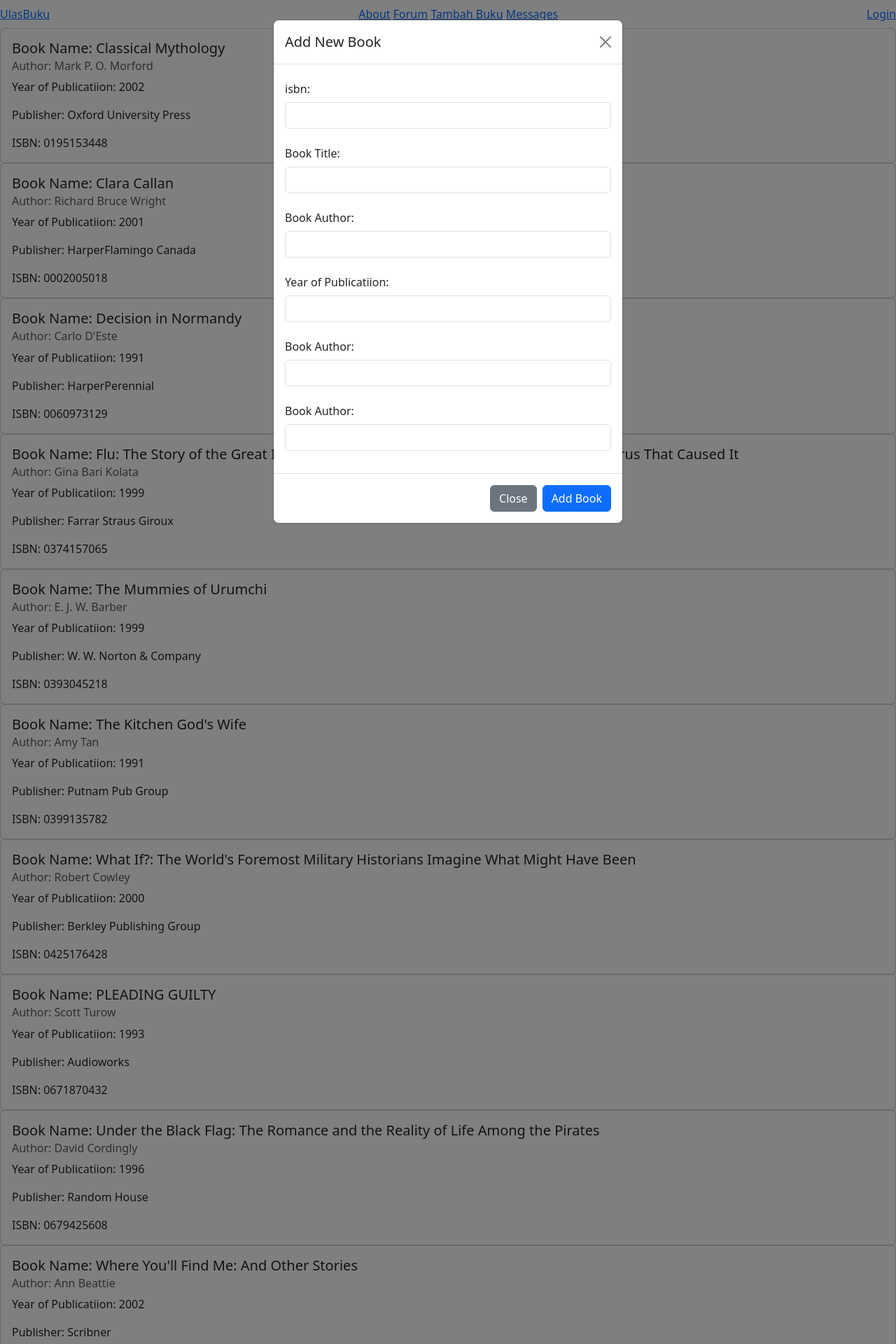
After one commit to kelompok-e10/UlasBuku, a Django app: page /api/books/show_main_add_book/ in a window 1280 px wide, after a click on "Add New Book". The commit adds this page. Shown: the top 1920 px of the page at 70% size. Run offline with Django 4.2, Linux system fonts and the light colour scheme; the visitor is signed in with stand-in values (Sample User, id 1); data comes from the database, SQL or seed files in the repository; some libraries are stand-ins or nearby versions; some web fonts are replaced.

Commit message:
book api, add book

```diff
--- /dev/null
+++ b/book/templates/book/add_book.html
@@ -0,0 +1,122 @@
+{% extends 'base.html' %} {% block content %}
+<!-- Navbar start -->
+<nav class="navbar">
+  <!-- Navbar logo -->
+  <a href="/" class="navbar-logo"> Ulas<span>Buku</span></a>
+
+  <!-- Middle Part -->
+  <div class="navbar-middle">
+    <a href="#about">About</a>
+    <a href="#forum">Forum</a>
+    <a href="#{% url 'book:show_main_add_book' %}">Tambah Buku</a>
+    <a href="#SendMessage">Messages</a>
+  </div>
+
+  <!-- Right Part -->
+  <div class="navbar-right">
+    <a href="#Login">Login</a>
+  </div>
+</nav>
+<!-- Navbar end -->
+
+
+
+<!-- cards -->
+<div id="book_cards"></div>
+
+<!-- modal for book -->
+<div class="modal fade" id="exampleModal" tabindex="-1" aria-labelledby="exampleModalLabel" aria-hidden="true">
+    <div class="modal-dialog">
+        <div class="modal-content">
+            <div class="modal-header">
+                <h1 class="modal-title fs-5" id="exampleModalLabel">Add New Book</h1>
+                <button type="button" class="btn-close" data-bs-dismiss="modal" aria-label="Close"></button>
+            </div>
+            <div class="modal-body">
+                <form id="form" onsubmit="return false;">
+                    {% csrf_token %}
+                    <!-- <div class="mb-3">
+                        <label for="isbn" class="col-form-label">isbn:</label>
+                        <input type="text" class="form-control" id="isbn" name="isbn"></input>
+                    </div>
+                    <div class="mb-3">
+                        <label for="amount" class="col-form-label">Amount:</label>
+                        <input type="number" class="form-control" id="amount" name="amount"></input>
+                    </div>
+                    <div class="mb-3">
+                        <label for="description" class="col-form-label">Description:</label>
+                        <textarea class="form-control" id="description" name="description"></textarea>
+                    </div> -->
+                    <div class="mb-3">
+                        <label for="isbn" class="col-form-label">isbn:</label>
+                        <input type="text" class="form-control" id="isbn" name="isbn"></input>
+                    </div>
+                    <div class="mb-3">
+                        <label for="book_title" class="col-form-label">Book Title:</label>
+                        <input type="text" class="form-control" id="book_title" name="book_title"></input>
+                    </div>
+                    <div class="mb-3">
+                        <label for="book_author" class="col-form-label">Book Author:</label>
+                        <input type="text" class="form-control" id="book_author" name="book_author"></input>
+                    </div>
+                    <div class="mb-3">
+                        <label for="year_of_publication" class="col-form-label">Year of Publicatiion:</label>
+                        <input type="number" class="form-control" id="year_of_publication" name="year_of_publication"></input>
+                    </div>
+                    <div class="mb-3">
+                        <label for="publisher" class="col-form-label">Book Author:</label>
+                        <input type="text" class="form-control" id="publisher" name="publisher"></input>
+                    </div>
+                    <div class="mb-3">
+                        <label for="image_url_s" class="col-form-label">Book Author:</label>
+                        <input type="text" class="form-control" id="image_url_s" name="image_url_s"></input>
+                    </div>
+                </form>
+            </div>
+            <div class="modal-footer">
+                <button type="button" class="btn btn-secondary" data-bs-dismiss="modal">Close</button>
+                <button type="button" class="btn btn-primary" id="button_add" data-bs-dismiss="modal">Add Book</button>
+            </div>
+        </div>
+    </div>
+</div>
+<button type="button" class="btn btn-primary" data-bs-toggle="modal" data-bs-target="#exampleModal">Add New Book</button>
+
+<script>
+async function getBook() {
+    return fetch("{% url 'book:get_books' %}").then((res) => res.json())
+}
+async function refreshBook() {
+    document.getElementById("book_cards").innerHTML = '';
+    const book = await getBook();
+    let htmlString = ''
+    book.forEach((item) => {
+        htmlString += `
+            <div class="card">
+                <div class="card-body">
+                    <h5 class="card-title">Book Name: ${item.fields.book_title}</h5>
+                    <h6 class="card-subtitle mb-2 text-muted">Author: ${item.fields.book_author}</h6>
+                    <p class="card-text">Year of Publicatiion: ${item.fields.year_of_publication}</p>
+                    <p class="card-text">Publisher: ${item.fields.publisher}</p>
+                    <p class="card-text">ISBN: ${item.fields.isbn}</p>
+                </div>
+            </div>
+        `;
+    });
+    document.getElementById("book_cards").innerHTML = htmlString;
+}
+window.onload = function(){
+    refreshBook()
+}
+
+async function addBook() {
+        await fetch("{% url 'book:add_book_ajax' %}", {
+            method: "POST",
+            body: new FormData(document.querySelector('#form'))
+        }).then(refreshBook)
+        document.getElementById("form").reset()
+        return false
+    }
+document.getElementById("button_add").onclick = addBook
+</script>
+{% endblock content %}
--- a/book/urls.py
+++ b/book/urls.py
@@ -5,4 +5,6 @@ app_name = "book"
 
 urlpatterns = [
     path('', views.get_books, name='get_books'),
+    path('show_main_add_book/', views.show_main_add_book, name='show_main_add_book'),
+    path('add_book_ajax/', views.add_book_ajax, name='add_book_ajax'),
 ]
--- a/book/views.py
+++ b/book/views.py
@@ -2,9 +2,40 @@ from django.shortcuts import render
 from django.http import HttpRequest, HttpResponse
 from django.core import serializers
 from book.models import Book
+from django.views.decorators.csrf import csrf_exempt
+from django.http import HttpResponseNotFound
+from django.contrib.auth.models import User
+from django.contrib.auth import authenticate, login
+from django.shortcuts import redirect
+from django.contrib.auth.decorators import login_required
+from django.contrib.auth import logout
+from django.contrib import messages
 
 # Create your views here.
 def get_books(request):
     data = Book.objects.all()
     return HttpResponse(serializers.serialize("json", data),
                         content_type="application/json")
+
+@login_required
+def show_main_add_book(request):
+    return render(request, 'book/add_book.html')
+
+
+@csrf_exempt
+def add_book_ajax(request):
+    if request.method == 'POST':
+        isbn = request.POST.get("isbn")
+        book_title = request.POST.get("book_title")
+        book_author = request.POST.get("book_author")
+        year_of_publication = request.POST.get("year_of_publication")
+        publisher = request.POST.get("publisher")
+        image_url_s = request.POST.get("image_url_s")
+        user = request.user
+
+        new_book = Book(isbn=isbn, book_title=book_title, book_author=book_author, year_of_publication=year_of_publication, publisher=publisher, image_url_s=image_url_s, user=user)
+        new_book.save()
+
+        return HttpResponse(b"CREATED", status=201)
+
+    return HttpResponseNotFound()
```
Also changed, not shown: book/static/main/main.css (added, +83 -0 lines), main/templates/main/home.html (+7 -4 lines).
